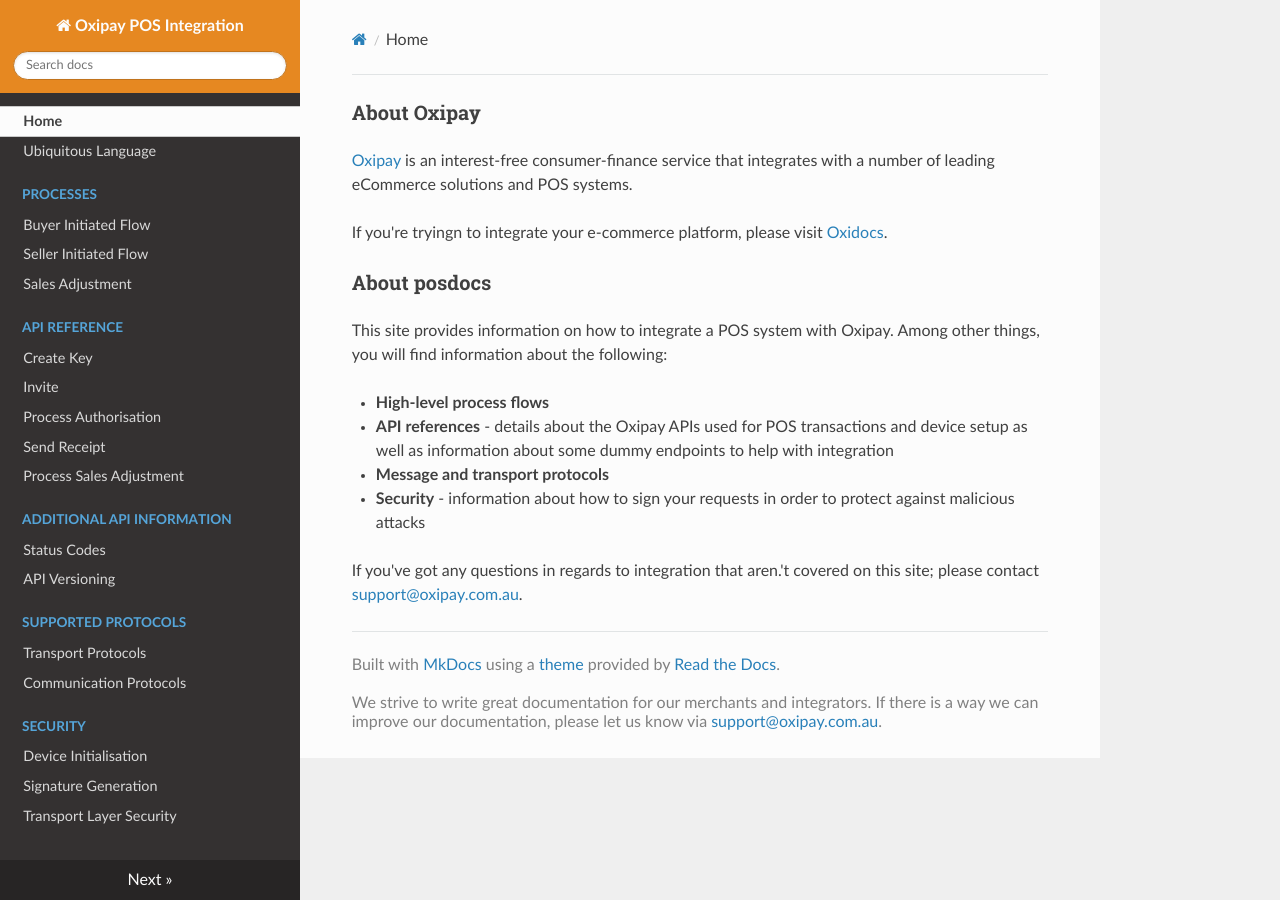
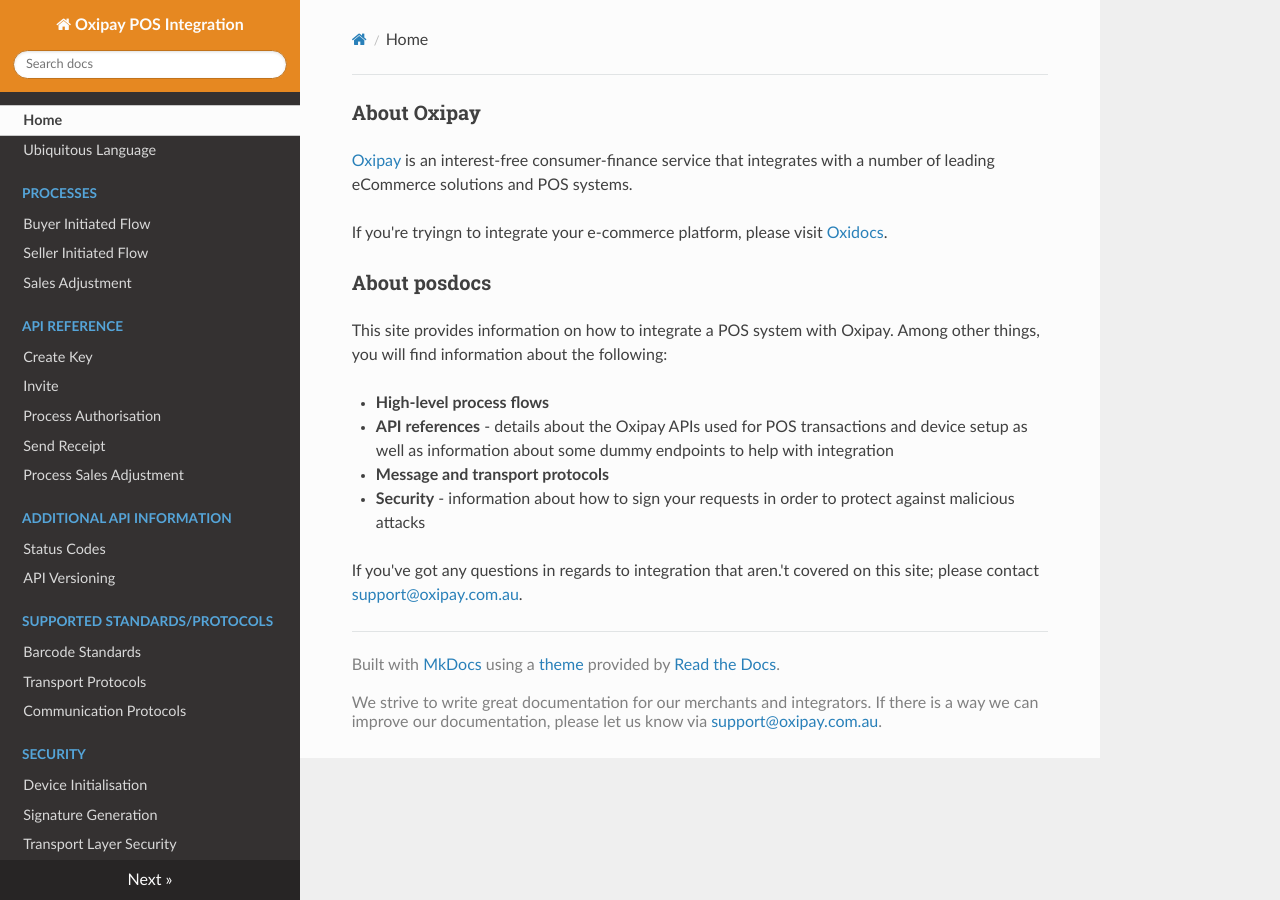
Before and after one commit to oxipay/posdocs, an MkDocs documentation site: the page built from docs/index.md, in a window 1280 px wide. Built offline with MkDocs 1.6.1, drawn with Linux system fonts in a browser that asks for light colours; nearby versions of some CDN libraries; old or Windows-style settings are respelled for this version of MkDocs.

Commit message:
added barcode standards placeholder

```diff
--- a/mkdocs.yml
+++ b/mkdocs.yml
@@ -15,7 +15,8 @@ pages:
 - Additional API Information:
     - Status Codes: 'api_information/status_codes.md'
     - API Versioning: 'api_information/api_versioning.md'
-- Supported Protocols:
+- Supported Standards/Protocols:
+    - Barcode Standards: 'protocols/barcode_standards.md'
     - Transport Protocols: 'protocols/transport_protocols.md'
     - Communication Protocols: 'protocols/communication_protocols.md'
 - Security:
```
Also changed, not shown: docs/protocols/barcode_standards.md (added, +3 -0 lines).
